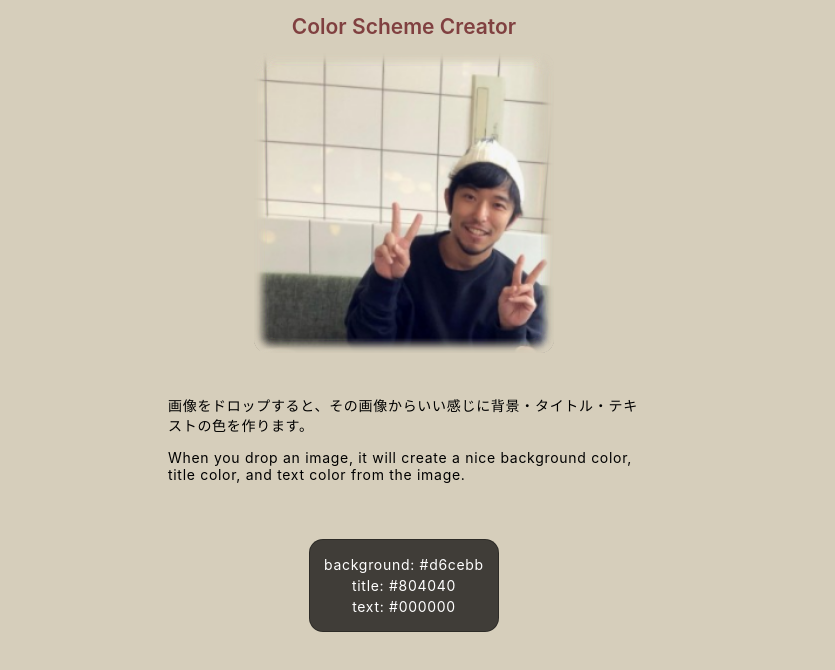
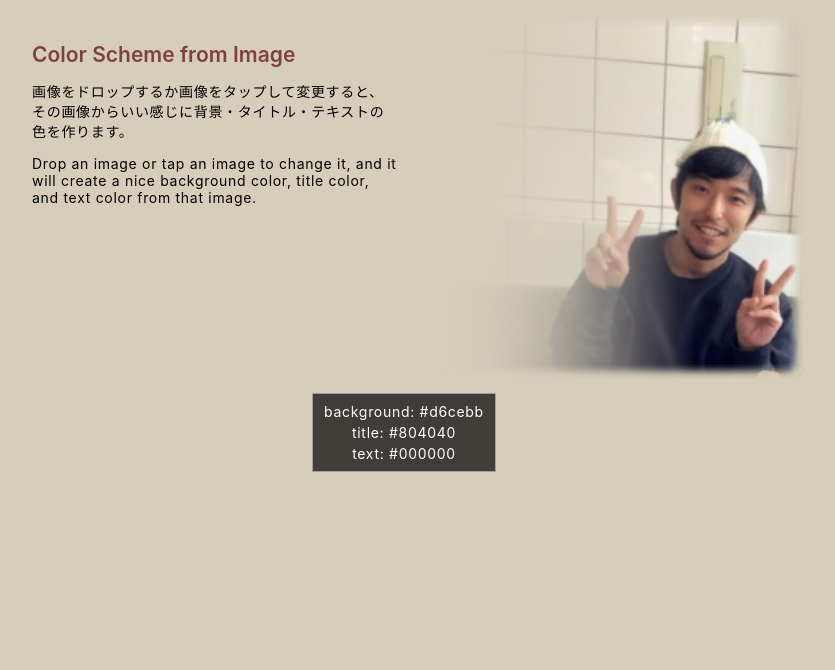
Before and after one commit to nariyu/colorschemecreator, a Next.js app: page / in a window 1280 px wide. Shown: the top 670 px of the page, without its empty margins (236-1071 px from the left). Built offline with nearby package versions, Linux system fonts and the light colour scheme.

Commit message:
Update layout

```diff
--- a/src/example/components/mainview.module.scss
+++ b/src/example/components/mainview.module.scss
@@ -5,17 +5,35 @@
   text-align: center;
 }
 
+.content {
+  flex: 1;
+  margin: 0 auto;
+  max-width: 800px;
+
+  display: flex;
+  align-items: flex-start;
+  justify-content: center;
+
+  text-align: left;
+
+  .text {
+    flex: 1;
+    padding: 2rem;
+
     .title {
       margin: 0 0 1rem;
       font-size: 1.5rem;
       font-weight: 600;
       transition: color 0.2s linear 0s;
     }
+  }
 
   .image {
+    flex: 1;
+
     position: relative;
     width: 300px;
-  margin: 1rem auto;
+    margin: 0 0 0 1rem;
 
     background: #000 none no-repeat center center;
     background-size: contain;
@@ -23,6 +41,17 @@
 
     transition: box-shadow 0.2s linear 0s;
     overflow: hidden;
+
+    .shadow {
+      position: absolute;
+      z-index: 200;
+      top: 0;
+      left: 0;
+      bottom: 0;
+      width: 70%;
+      pointer-events: none;
+      transition: all 0.2s linear 0s;
+    }
 
     .measure {
       position: relative;
@@ -38,23 +67,29 @@
       opacity: 0;
     }
   }
-
-.text {
-  position: relative;
-  padding: 1rem;
-  margin: 1rem auto;
-  max-width: 500px;
-  text-align: left;
 }
 
 .colors {
   display: inline-block;
-  margin: 1rem;
-  padding: 1rem;
-  text-align: center;
+  margin: 1rem 0;
+  padding: 0.5rem 0.8rem;
   line-height: 1.5;
   border: 1px solid rgba(#000, 0.3);
-  border-radius: 1rem;
   background-color: rgba(#000, 0.7);
+  border: 1px solid rgba(#fff, 0.5);
   color: #fff;
 }
+
+@media screen and (max-width: 500px) {
+  .content {
+    flex-direction: column;
+
+    .image {
+      margin: 0 auto;
+      .shadow {
+        width: 100%;
+        bottom: 50%;
+      }
+    }
+  }
+}
--- a/src/example/components/mainview.tsx
+++ b/src/example/components/mainview.tsx
@@ -1,5 +1,5 @@
 import { createColorScheme } from 'example/tools/createcolorscheme';
-import { useCallback, useEffect, useState } from 'react';
+import { useCallback, useEffect, useMemo, useState } from 'react';
 import { disassemblyColor } from 'shared/utils/colorutil';
 import { blobToImage } from 'shared/utils/imageutil';
 import { useWindowState } from '../hooks/usewindowstate';
@@ -9,7 +9,7 @@ import styles from './mainview.module.scss';
  * MainView
  */
 export const MainView = () => {
-  useWindowState();
+  const windowSize = useWindowState();
 
   const [imageUrl, setImageUrl] = useState('');
   const [backgroundColor, setBackgroundColor] = useState('#fff');
@@ -69,6 +69,15 @@ export const MainView = () => {
     document.documentElement.style.backgroundColor = backgroundColor;
   }, [backgroundColor, textColor]);
 
+  // アートワークのシャドウ
+  const artworkShadow = useMemo(() => {
+    const bg = parseInt(backgroundColor.replace('#', '0x'), 16);
+    const { r: bgR, g: bgG, b: bgB } = disassemblyColor(bg);
+    return `linear-gradient(${
+      process.browser && windowSize.width > 500 ? 90 : 180
+    }deg, rgba(${bgR}, ${bgG}, ${bgB}, 1), rgba(${bgR}, ${bgG}, ${bgB}, 0))`;
+  }, [backgroundColor]);
+
   return (
     <div
       className={styles.component}
@@ -86,9 +95,20 @@ export const MainView = () => {
         uploadFile(file);
       }}
     >
+      <div className={styles.content}>
+        <div className={styles.text}>
           <h1 className={styles.title} style={{ color: titleColor }}>
-        Color Scheme Creator
+            Color Scheme from Image
           </h1>
+
+          <p>
+            画像をドロップするか画像をタップして変更すると、その画像からいい感じに背景・タイトル・テキストの色を作ります。
+          </p>
+          <p lang="en">
+            Drop an image or tap an image to change it, and it will create a
+            nice background color, title color, and text color from that image.
+          </p>
+        </div>
 
         <div
           className={styles.image}
@@ -97,6 +117,12 @@ export const MainView = () => {
             boxShadow: `0 0 1rem ${backgroundColor} inset, 0 0 1rem ${backgroundColor} inset, 0 0 1rem ${backgroundColor} inset, 0 0 1rem ${backgroundColor} inset, 0 0 1rem ${backgroundColor} inset, 0 0 1rem ${backgroundColor} inset`,
           }}
         >
+          <div
+            className={styles.shadow}
+            style={{
+              background: `${artworkShadow}, ${artworkShadow}`,
+            }}
+          />
           <div className={styles.measure} style={{ paddingTop }} />
           <input
             type="file"
@@ -112,17 +138,7 @@ export const MainView = () => {
             }}
           />
         </div>
-
-      <div className={styles.text}>
-        <p>
-          画像をドロップすると、その画像からいい感じに背景・タイトル・テキストの色を作ります。
-        </p>
-        <p lang="en">
-          When you drop an image, it will create a nice background color, title
-          color, and text color from the image.
-        </p>
       </div>
-
       <p className={styles.colors}>
         background: {backgroundColor}
         <br />
```
Lines whose indentation alone changed are shown as unchanged.
